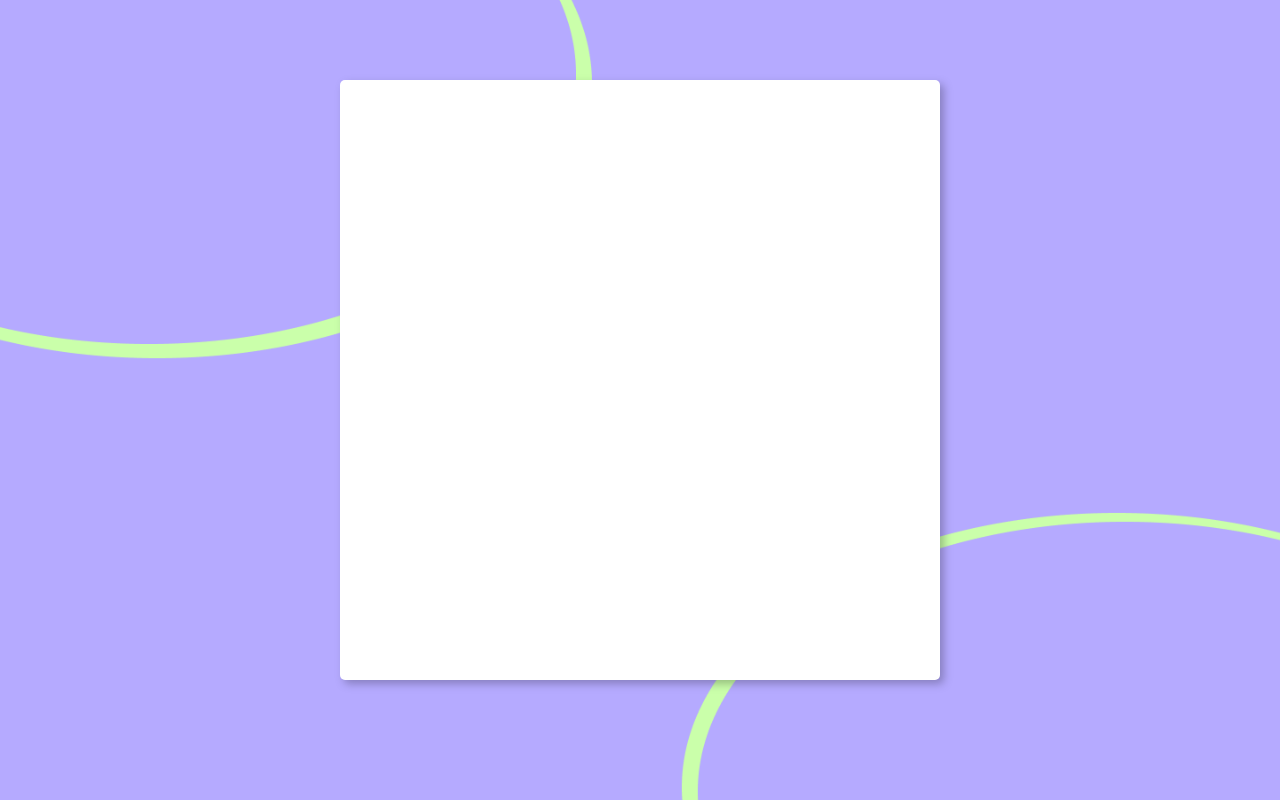
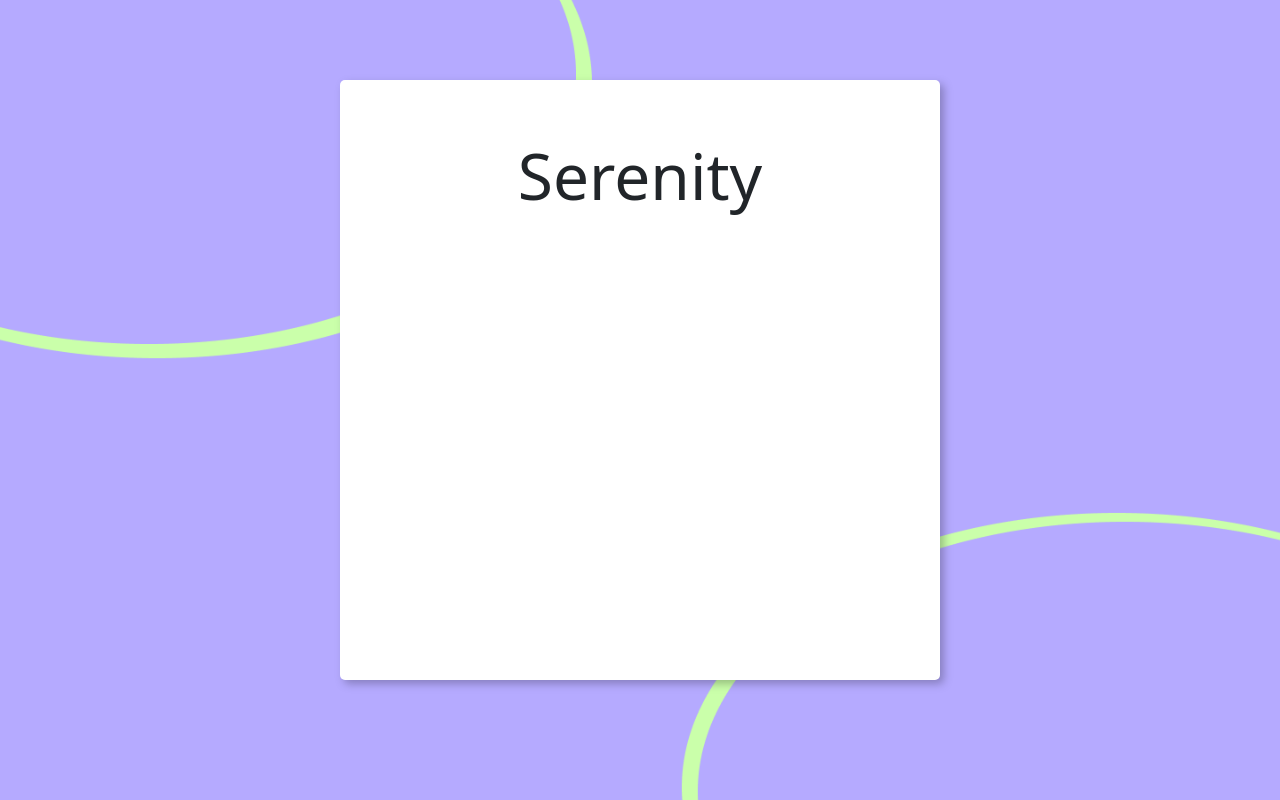
Before and after one commit to Jcontreras3/serenityfrontend, a React (Create React App) app: page / in a window 1280 px wide. Built offline with nearby package versions, Linux system fonts and the light colour scheme.

Commit message:
add some styling

```diff
--- a/src/Components/LoginPage/LoginComponent.tsx
+++ b/src/Components/LoginPage/LoginComponent.tsx
@@ -15,7 +15,7 @@ export default function LoginComponent() {
     <Container fluid className="loginCont">
         <Row className="whiteBx">
             <Col>
-
+              <p className="loginTitle">Serenity</p>
             </Col>
         </Row>
     </Container>
--- a/src/Components/LoginPage/loginStyles.css
+++ b/src/Components/LoginPage/loginStyles.css
@@ -19,3 +19,8 @@
     border-radius: 5px;
     filter: drop-shadow(4px 4px 4px rgba(0, 0, 0, 0.25));
 }
+.loginTitle{
+    text-align: center;
+    margin-top: 3rem;
+    font-size: 64px;
+}
```
